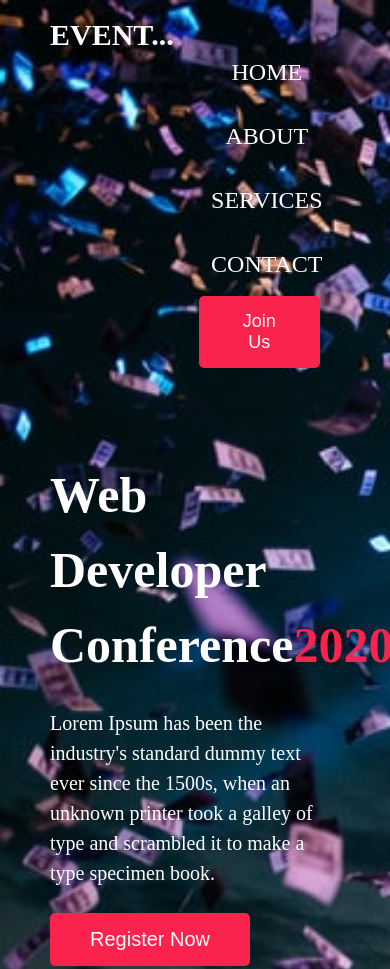
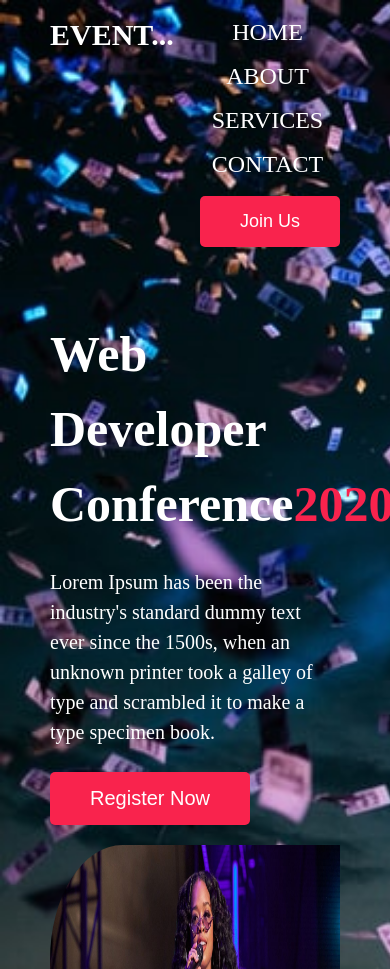
Before and after one commit to adarshraj2720/event-page, a plain HTML site: page index.html in a window 390 px wide. Shown: the top 969 px of the page. Drawn offline with Linux system fonts and the light colour scheme.

Commit message:
upd.. toggle-btn

```diff
--- a/style.css
+++ b/style.css
@@ -366,22 +366,12 @@ footer p{
         display: flex;
     }
     nav{
-
-        padding-right: 20px;
-        padding-top: 20px;
-        padding-bottom: 20px;
       /*  background-color: #3827AC;*/
     }
     nav a{
         display:flex;
         flex-direction: column;
-        align-content: center;
-        justify-content: center;
-        padding:20px 0px;
-        width: 100%
-    }
-    h1{
-        text-align: center;
+       padding-bottom: 20px;
     }
     .main{
         height: auto;
```
